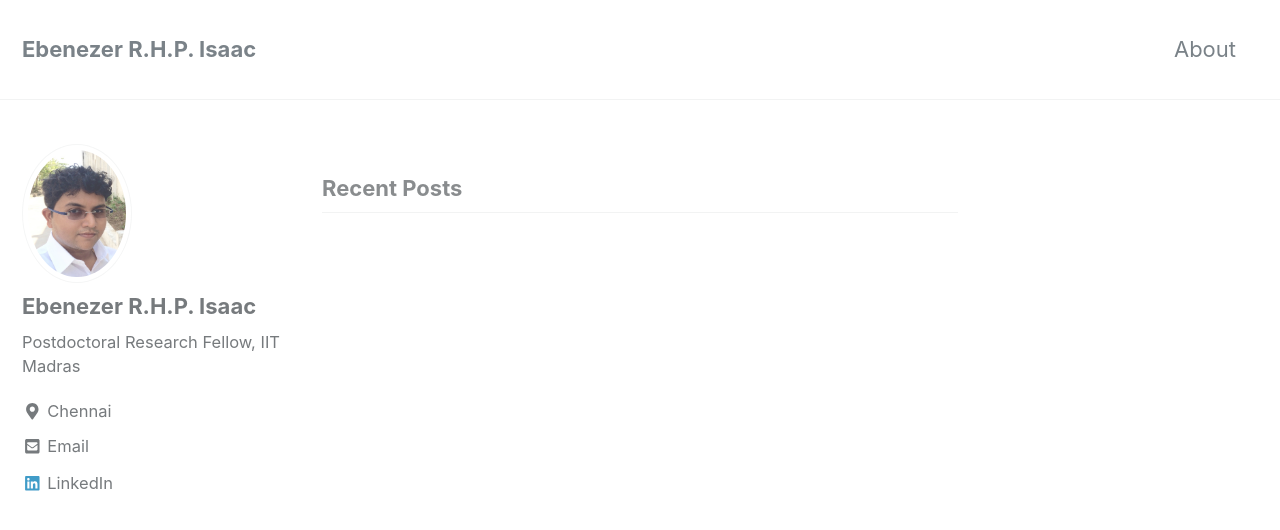
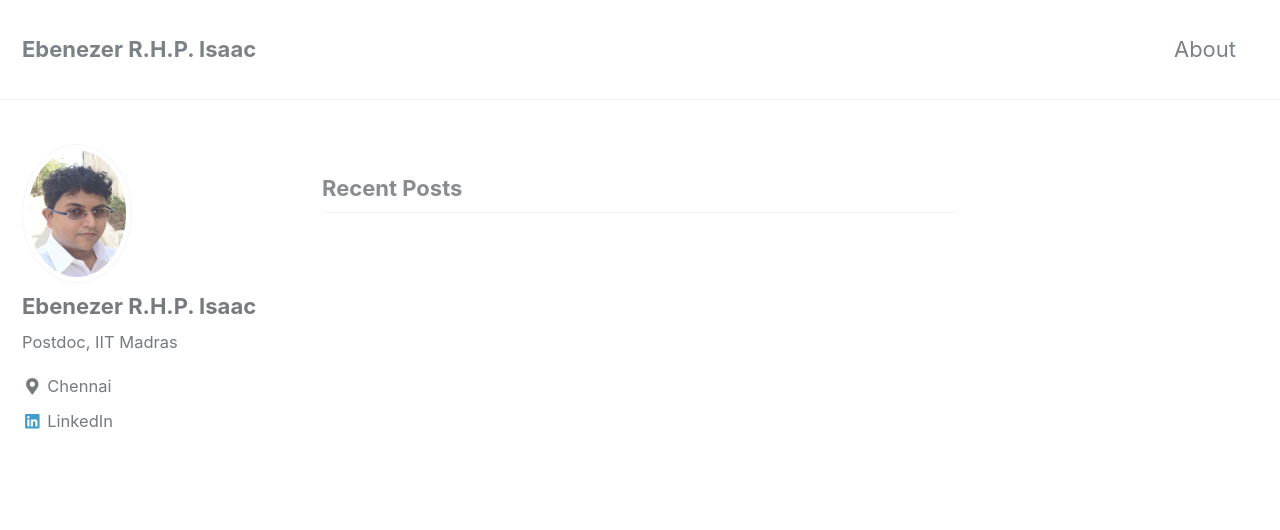
Before and after one commit to ebeisaac/ebeisaac.github.io, a Jekyll site: the page built from index.html, in a window 1280 px wide and 900 px high. Shown: the top 530 px of the window. Built offline with Jekyll 4.4.1, drawn with Linux system fonts in a browser that asks for light colours; nearby versions of some CDN libraries; the list of posts is cut into pages by our own code.

Commit message:
2nd edit after minimal

```diff
--- a/_config.yml
+++ b/_config.yml
@@ -102,9 +102,9 @@ analytics:
 author:
   name             : "Ebenezer R.H.P. Isaac"
   avatar           : "/images/Ebe-bio-photo.jpg" # path of avatar image, e.g. "/assets/images/bio-photo.jpg"
-  bio              : "Postdoctoral Research Fellow, IIT Madras"
+  bio              : "Postdoc, IIT Madras"
   location         : "Chennai"
-  email            : ebeisaac[at]ieee[dot]org
+  email            :
   uri              :
   home             : # null (default), "absolute or relative url to link to author home"
   bitbucket        :
```
